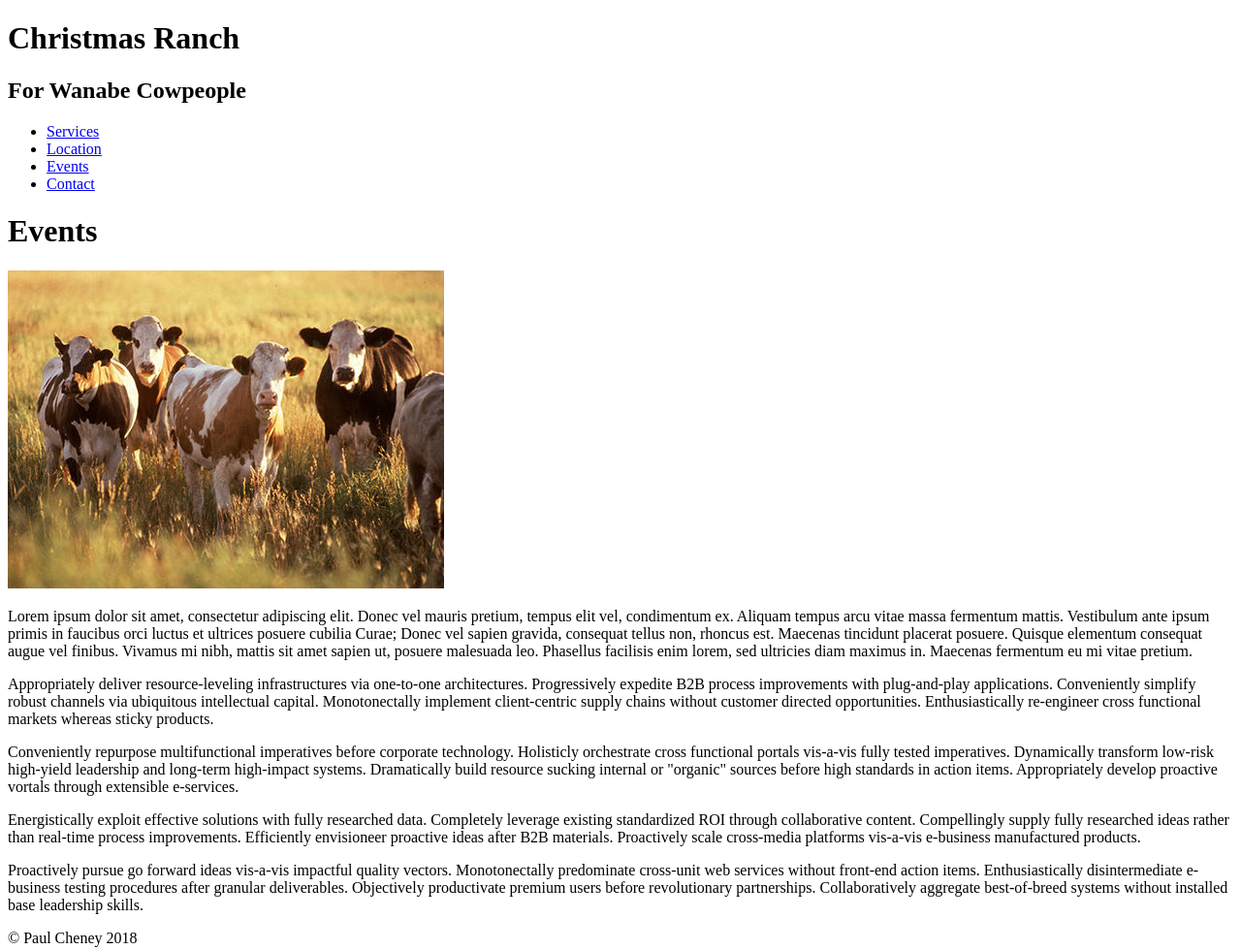
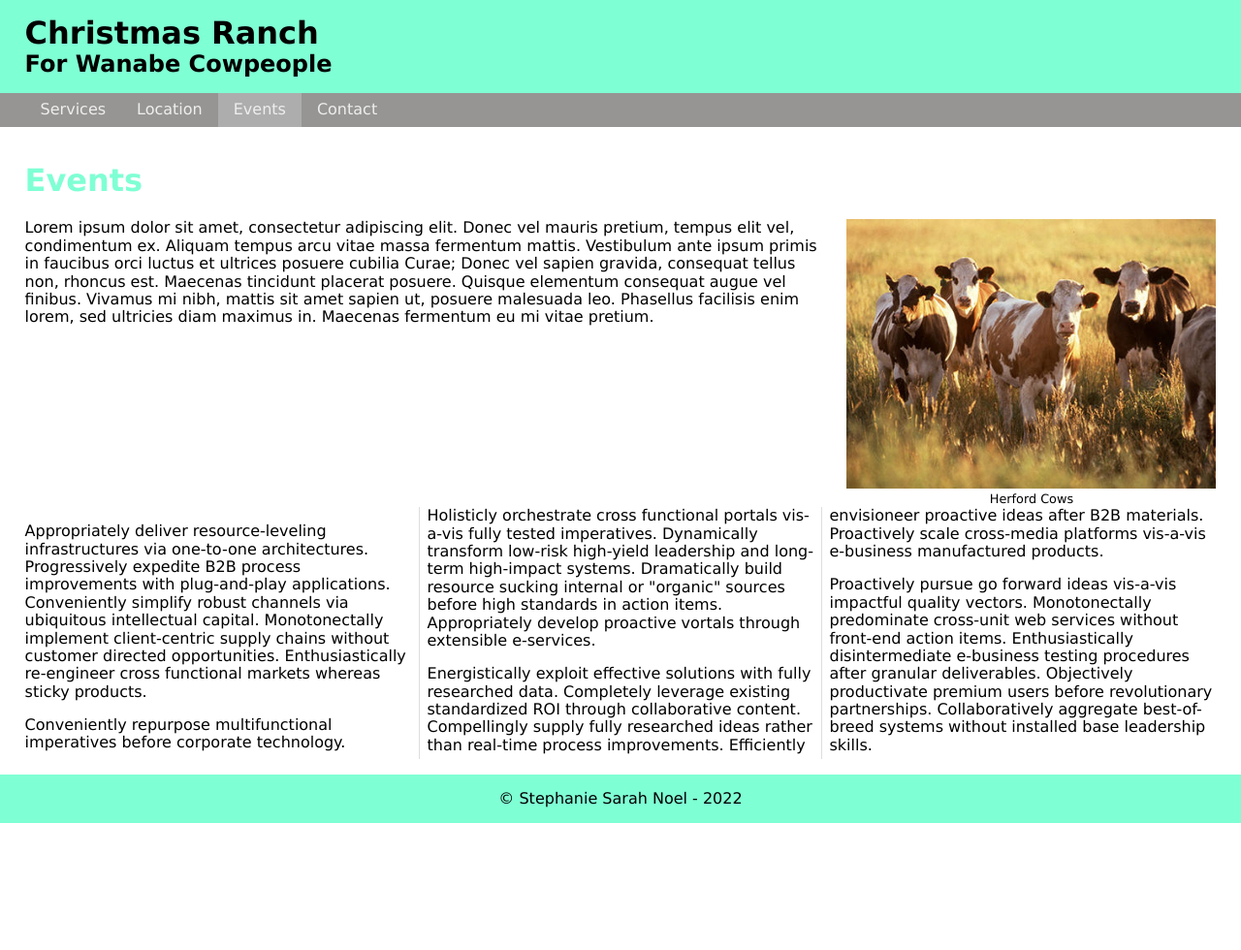
Before and after one commit to stephsasue709/wdd230, a plain HTML site: page ranch-start/index.html in a window 1280 px wide. Shown: the whole page at 97% size. After the commit the page ends 849 px from the top, so only its background shows below. Drawn offline with Linux system fonts and the light colour scheme.

Commit message:
ranch_start folder added to wdd230

```diff
--- /dev/null
+++ b/ranch-start/css/large.css
@@ -0,0 +1,12 @@
+@media only screen and (min-width: 1024px) {
+nav main footer {max-width: 75rem; margin: auto;}
+    nav ul {padding-left: 2%;}
+    nav ul li {flex-basis: auto;}
+    nav a { padding: .5rem 1rem;}
+
+    main figure {width: 31%;}
+
+    div.news {column-count: 3;}
+
+
+} /* end of a media query */
--- /dev/null
+++ b/ranch-start/css/medium.css
@@ -0,0 +1,24 @@
+@media only screen and (min-width: 760px) {
+    nav ul {display: flex;}
+    nav ul li {flex-basis: 25%;}
+
+    main figure {
+        float: right;
+        width: 48%;
+        margin-left: 2%;
+    }
+
+    div.news {
+        clear: both;
+        column-count: 2;
+        column-rule: 1px solid #ddd;
+    }
+
+    footer {
+        text-align: center;
+        padding: 1rem 2%;
+        background-color: aquamarine;
+
+    }
+
+} /* end of a media query */
--- /dev/null
+++ b/ranch-start/css/small.css
@@ -0,0 +1,60 @@
+* { -moz-box-sizing: border-box;
+-webkit-box-sizing: border-box; box-sizing:border-box
+border-box; }
+
+html {-webkit-text-size-adjust: 100%;
+-ms-text-size-adjust: 100%;}
+
+/* body rules here */
+body {
+    font-family: Verdana;
+    font-size: 16px;
+}
+
+/* header rules here */
+header {
+    background-color: aquamarine;
+    padding: 1rem 2%;
+}
+
+header h1 {
+    margin: 0;
+}
+
+header h2 {
+    margin: 0;
+}
+
+
+/* navigation rules here */
+nav {background-color: rgba(49, 47, 43, 0.509);}
+nav ul { margin: 0; padding: 0;}
+nav li {list-style-type: none;}
+nav li.active {background-color: rgb(173, 173, 173);}
+
+nav a {
+    display: block;
+    padding: .8rem; /* 44min height */
+    color: #eee;
+    text-align: center;
+    text-decoration: none;
+}
+
+nav a:hover {background-color:rgba(5, 4, 2, 0.978)}
+
+/* main rules here */
+main {
+    padding: 1rem 2%;
+    display: block;
+}
+
+main h1 { color: aquamarine}
+main figure img {width: 100%;}
+main figure {
+    width: 100%;
+    margin: 0;
+}
+main figcaption {
+    text-align: center;
+    font-size: .8rem;
+}
--- a/ranch-start/ranch-start/index.html
+++ b/ranch-start/index.html
@@ -6,11 +6,13 @@
 <meta name="author" content="John Doe">
 <title>Events: Christmas Ranch</title>
 
-
+<meta name="viewport" content="width=device-width, initial-scale=1, maximum-scale=1"
 
 <!-- STYLE SHEETS -->
-<link href="css/styles.css" rel="stylesheet">
-
+<link href="css/normalize.css" rel="stylesheet">
+<link href="css/small.css" rel="stylesheet">
+<link href="css/medium.css" rel="stylesheet">
+<link href="css/large.css" rel="stylesheet">
 </head>
 
 <body>
@@ -24,7 +26,7 @@
 <ul>
   <li><a href="index.html">Services</a></li>
   <li><a href="#">Location</a></li>
-  <li><a href="#">Events</a></li>
+  <li class="active"><a href="#">Events</a></li>
   <li><a href="#">Contact</a></li>
 </ul>
 </nav>
@@ -33,10 +35,14 @@
 
     <h1>Events</h1>
 
+    <figure>
     <img src="images/cows.jpg" alt="Herford Cows">
+    <figcaption> Herford Cows</figcaption>
+    </figure>
+
     <p>Lorem ipsum dolor sit amet, consectetur adipiscing elit. Donec vel mauris pretium, tempus elit vel, condimentum ex. Aliquam tempus arcu vitae massa fermentum mattis. Vestibulum ante ipsum primis in faucibus orci luctus et ultrices posuere cubilia Curae; Donec vel sapien gravida, consequat tellus non, rhoncus est. Maecenas tincidunt placerat posuere. Quisque elementum consequat augue vel finibus. Vivamus mi nibh, mattis sit amet sapien ut, posuere malesuada leo. Phasellus facilisis enim lorem, sed ultricies diam maximus in. Maecenas fermentum eu mi vitae pretium.</p>
 
-    <div>
+    <div class="news">
     <p>Appropriately deliver resource-leveling infrastructures via one-to-one architectures. Progressively expedite B2B process improvements with plug-and-play applications. Conveniently simplify robust channels via ubiquitous intellectual capital. Monotonectally implement client-centric supply chains without customer directed opportunities. Enthusiastically re-engineer cross functional markets whereas sticky products.</p>
 
     <p>Conveniently repurpose multifunctional imperatives before corporate technology. Holisticly orchestrate cross functional portals vis-a-vis fully tested imperatives. Dynamically transform low-risk high-yield leadership and long-term high-impact systems. Dramatically build resource sucking internal or "organic" sources before high standards in action items. Appropriately develop proactive vortals through extensible e-services.</p>
@@ -50,7 +56,7 @@
 </main>
 
 <footer>
-&copy; Paul Cheney 2018
+&copy; Stephanie Sarah Noel - 2022
 </footer>
 </body>
 </html>
```
Also changed, not shown: ranch-start/css/normalize.css (renamed from ranch-start/ranch-start/css/normalize.css), ranch-start/images/cows.jpg (renamed from ranch-start/ranch-start/images/cows.jpg), ranch-start/ranch-start/css/large.css (deleted), ranch-start/ranch-start/css/medium.css (deleted), ranch-start/ranch-start/css/small.css (deleted), 6 other files.
